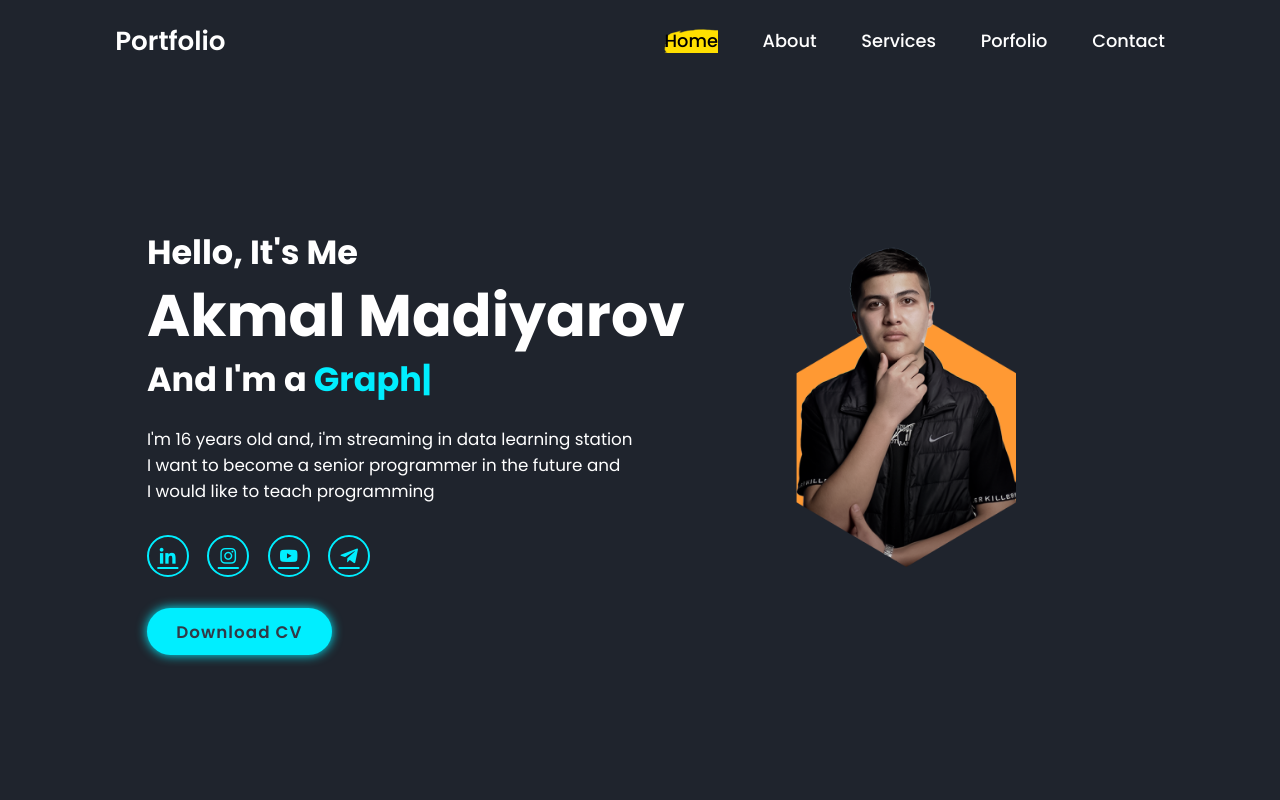
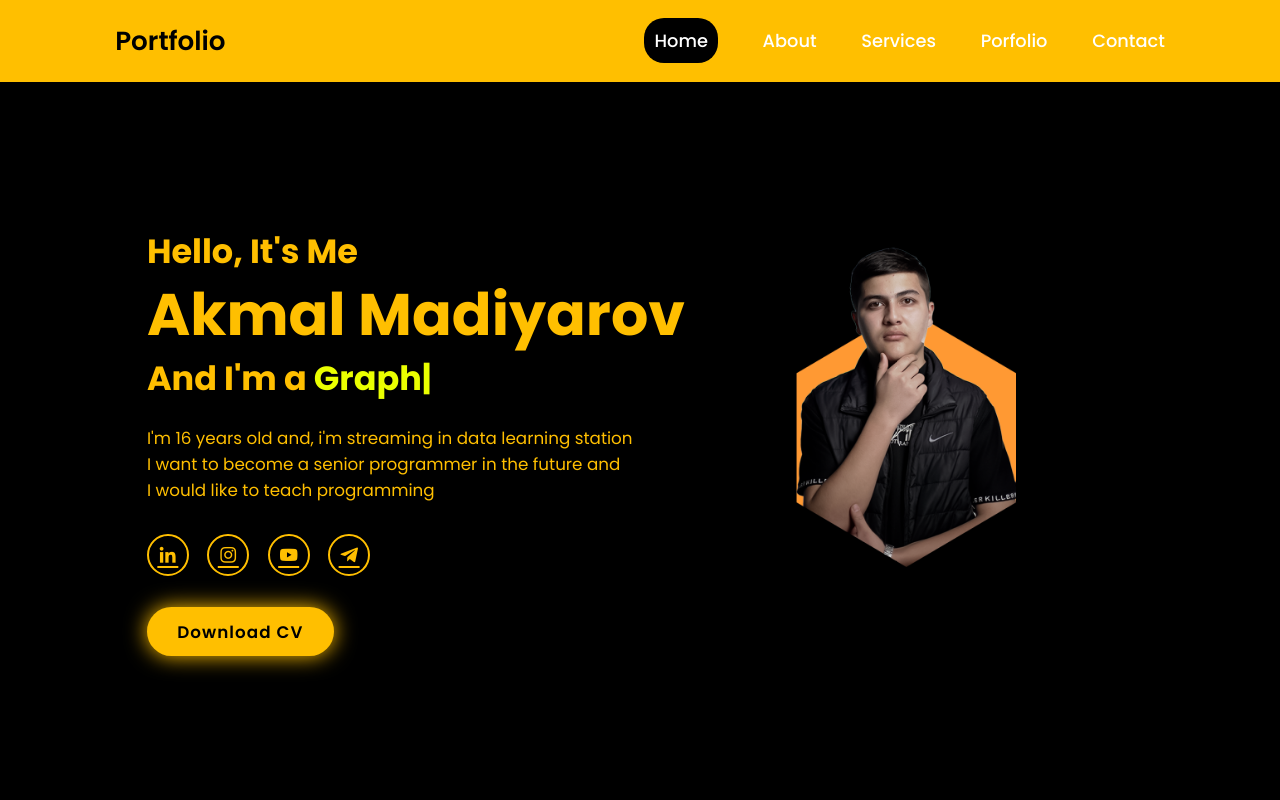
Before and after one commit to datasoft-ioi/madiyarov, a plain HTML site: page index.html in a window 1280 px wide. Shown: the top 800 px of the page. Drawn offline with nearby package versions, Linux system fonts and the light colour scheme.

Commit message:
style ozgaradi

```diff
--- a/css/style.css
+++ b/css/style.css
@@ -1,7 +1,8 @@
 @import url(https://fonts.googleapis.com/css?family=Poppins:100,100italic,200,200italic,300,300italic,regular,italic,500,500italic,600,600italic,700,700italic,800,800italic,900,900italic);
 :root{
-     --second-bg-color:#323946;
-    --bg-color:#1f242d;
+     --second-bg-color:#ffbf00;
+    --bg-color:#000000;
+    --second-text-color: #eaff00;
     --section-bg-color:#323946;
     --text-color:#fff;
     --main-color:#0ef;
@@ -41,7 +42,7 @@ padding: 10rem 9% 2rem;
     left: 0;
     width: 100%;
     padding: 2rem 9% ;
-    background: var(--bg-color);
+    background: var(--second-bg-color);
     display: flex;
     justify-content: space-between;
     align-items:center ;
@@ -56,7 +57,7 @@ header.sticky {
 
 .logo{
    font-size:2.5rem ;
-   color: var(--text-color);
+   color: var(--bg-color);
    text-decoration: none;
    font-weight: 600;
    cursor: default ;
@@ -68,14 +69,15 @@ color:var(--text-color);
 text-decoration: none;
 font-weight: 500;
 margin-left: 4rem;
-transition: .3s;
+transition: .7s;
 }
 .navbar a:hover,
 .navbar a.active {
-/* color:var(--main-color) ; */
 
-background-image: 	urL(/img/bg_tab-v5.png);
-color: black;
+background-color: #000000;
+padding: 10px;
+border-radius: 20px;
+color: rgb(255, 255, 255);
 
 }
 #menu-icon{
@@ -107,6 +109,7 @@ color: black;
     }
 }
 .home-content h3{
+    color: var(--second-bg-color);
  font-size: 3.2rem;
  font-weight: 700;
 
@@ -117,16 +120,19 @@ color: black;
 }
 
 span{
-    color:var(--main-color)
+    color:var(--second-text-color)
 }
 
 .home-content h1{
+     color: var(--second-bg-color);
  font-size: 5.6rem;
  font-weight: 700;
  line-height: 1.3;
 }
 
 .home-content p{
+
+  color: var(--second-bg-color);
     font-size: 1.6rem;
 }
 .social-media a{
@@ -136,33 +142,33 @@ span{
     width: 4rem;
     height: 4rem;
     background:transparent;
-    border: .2rem solid var(--main-color);
+    border: .2rem solid var(--second-bg-color);
     border-radius: 50%;
     font-size: 2rem;
-    color: var(--main-color);
+    color: var(--second-bg-color);
     margin: 3rem 1.5rem 3rem 0;
     transition: .5s ease;
 
 }
 .social-media a:hover{
-background-color: var(--main-color);
-color: var(--section-bg-color);
-box-shadow: 0 0 1rem var(--main-color);
+background-color: var(--bg-color);
+color: var(--text-color);
+box-shadow: 0 0 3rem var(--second-bg-color);
 }
 
 .btn{
     display: inline-block;
     padding: 1rem 2.8rem;
-    background: var(--main-color);
+    background: var(--second-bg-color);
     border-radius: 4rem;
-    box-shadow: 0 0 1rem var(--main-color);
+    box-shadow: 0 0 2rem var(--second-bg-color);
     font-size: 1.6rem;
-    color: var(--second-bg-color);
+    color: var(--bg-color);
     text-decoration: none;
     letter-spacing: .1rem;
     font-weight: 600;
     transition: .5s ease;
-    border: none;
+    border: 1px solid transparent;
 }
 
 .btn:hover{
@@ -171,10 +177,17 @@ box-shadow: 0 0 1rem var(--main-color);
 }
 
 .btn:active{
-   background-color: rgb(0, 162, 255);
-   transition: all 0s ease;
+   background-color:var(--bg-color);
+   color: var(--text-color);
+    border: 2px solid var(--second-bg-color);
+    box-shadow: 0 0 2rem var(--second-bg-color);
+   transition: all .3s ease;
 
 }
+
+
+
+
 
 .About{
     display: flex;
@@ -293,7 +306,7 @@ font-size: 2.6rem;
     left: 0;
     width: 100%;
     height: 100%;
-    background: linear-gradient(rgba(0, 0, 0, .1), var(--main-color));
+    background: linear-gradient(rgba(0, 0, 0, .1), var(--second-bg-color));
     display: flex;
     justify-content: center;
     align-items: center;
--- a/index.html
+++ b/index.html
@@ -38,7 +38,7 @@
           <a href="https://linkedin.com/in/akmal-madiyarov-b34354270/"
             ><i class="bx bxl-linkedin"></i
           ></a>
-          <a href="https://www.instagram.com/akmal_madiyarov/"
+          <a href="https://www.instagram.com/programmer_po_jizni/"
             ><i class="bx bxl-instagram"></i
           ></a>
           <a href="https://www.youtube.com/channel/UCJcV8NAy5EC1OoGa-I9432A"
@@ -48,7 +48,7 @@
             ><i class="bx bxl-telegram"></i
           ></a>
         </div>
-        <a href="/pdf/akmal-madiyarov_CV.pdf" download class="btn">Download CV</a>
+        <a href="/pdf/akmal-madiyarov_CV.pdf" download   class="btn">Download CV</a>
       </div>
       <div class="home-img">
         <img src="/img/akmal.png" alt="" />
@@ -57,12 +57,7 @@
 
 
 
-    <!-- <div class="timeWork">
-       <span> The site is undergoing technical work<p>You can watch in peace </p> </span>
-       <p class="ok">Ok</p>
-      </div> -->
 
-    <!--about secton design-->
 
     <section class="About" id="about">
       <div class="about-img">
--- a/js/app.js
+++ b/js/app.js
@@ -59,17 +59,3 @@ const typed = new Typed('.multiple-text',{
     backDelay:1000,
     loop:true
 });
-
-
-
-
-const ok = document.querySelector('.ok')
-const timeWork = document.querySelector('.timeWork')
-
-
-ok.onclick = () =>{
-    timeWork.classList.add('bottom')
-    setTimeout(() =>{
-        timeWork.style.display = 'none'
-    },1000)
-}
```
